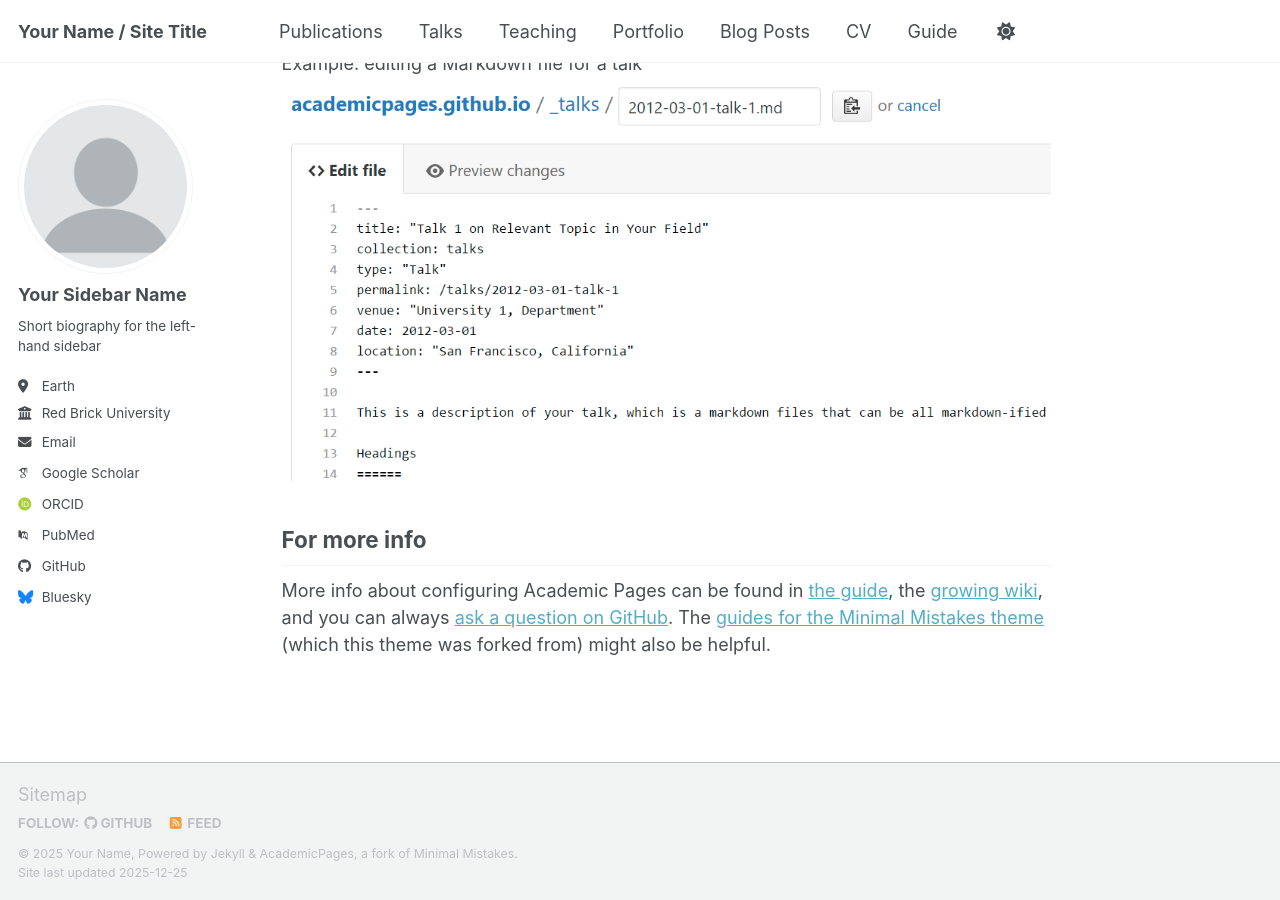
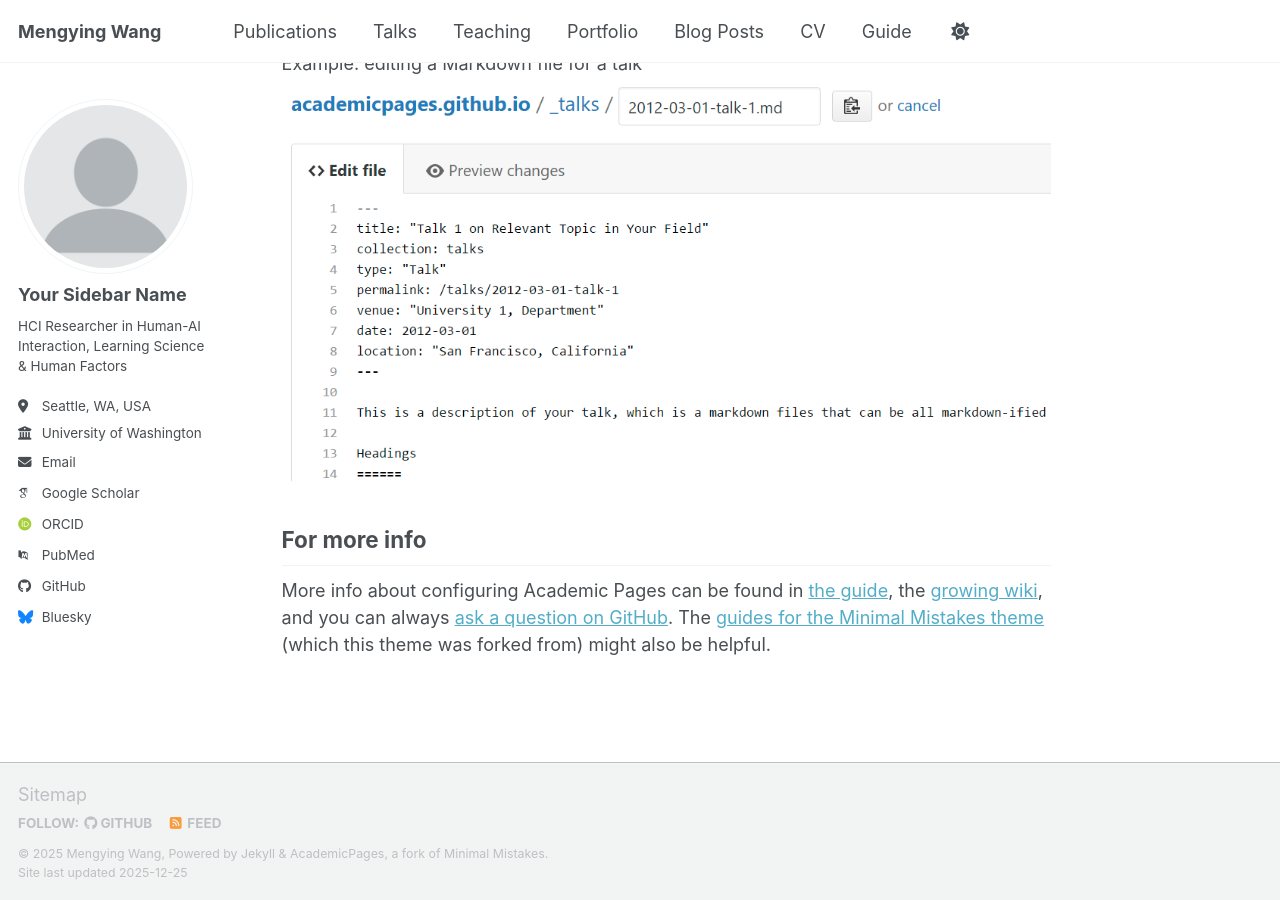
Before and after one commit to mengyingWWW/mengyingWWW.github.io, a Jekyll site: the page built from _pages/about.md, in a window 1280 px wide and 900 px high, scrolled down 2718 px. Built offline with Jekyll 4.4.1, drawn with Linux system fonts in a browser that asks for light colours; some web fonts are replaced; a script bundle is joined from its source files by our own code; library files that are not in the unit come from our copies.

Commit message:
Update personal information in _config.yml

```diff
--- a/_config.yml
+++ b/_config.yml
@@ -9,14 +9,14 @@
 # Basic Site Settings
 locale                   : "en-US"
 site_theme               : "default" # the available themes options are "default", "air", "sunrise", "mint", "dirt" and "contrast"
-title                    : "Your Name / Site Title"
+title                    : "Mengying Wang"
 title_separator          : "-"
-name                     : &name "Your Name"
-description              : &description "Your Name's academic portfolio"   # Update this with a general description of your site, this is the default if not overridden by a page
-url                      : https://academicpages.github.io # The base hostname & protocol for your site e.g. "https://[your GitHub username].github.io",
+name                     : &name "Mengying Wang"
+description              : &description "HCI Researcher in Human-AI Interaction, Learning Science & Human Factors"   # Update this with a general description of your site, this is the default if not overridden by a page
+url                      : https://mengyingWWW.github.io # The base hostname & protocol for your site e.g. "https://[your GitHub username].github.io",
                                                            # or if you already have some other page hosted on Github then use "https://[your GitHub username].github.io/[Your Repo Name]"
 baseurl                  : "" # the subpath of your site, e.g. "/blog"
-repository               : "academicpages/academicpages.github.io"
+repository               : "mengyingWWW/mengyingWWW.github.io"
 
 # Site Author - The following control what appear as part of the author content on the side bar.
 #               If a field is blank the icon and link will not appear, otherwise it will be shown.
@@ -26,11 +26,11 @@
   avatar           : "profile.png"
   name             : "Your Sidebar Name"
   pronouns         : # example: "she/her"
-  bio              : "Short biography for the left-hand sidebar"
-  location         : "Earth"
-  employer         : "Red Brick University"
+  bio              : "HCI Researcher in Human-AI Interaction, Learning Science & Human Factors"
+  location         : "Seattle, WA, USA"
+  employer         : "University of Washington"
   uri              : # URL
-  email            : "none@example.org"
+  email            : "mengyw9@uw.edu"
 
   # Academic websites
   academia         : # URL
@@ -51,7 +51,7 @@
   bitbucket        : # Username - Update with your username on the site
   codepen          : # Username
   dribbble         : # Username
-  github           : "academicpages"
+  github           : "mengyingWWW"
   kaggle           : # Username
   stackoverflow    : # User number or user number and name (i.e., use "1" or "1/jeff-atwood")
 
```
